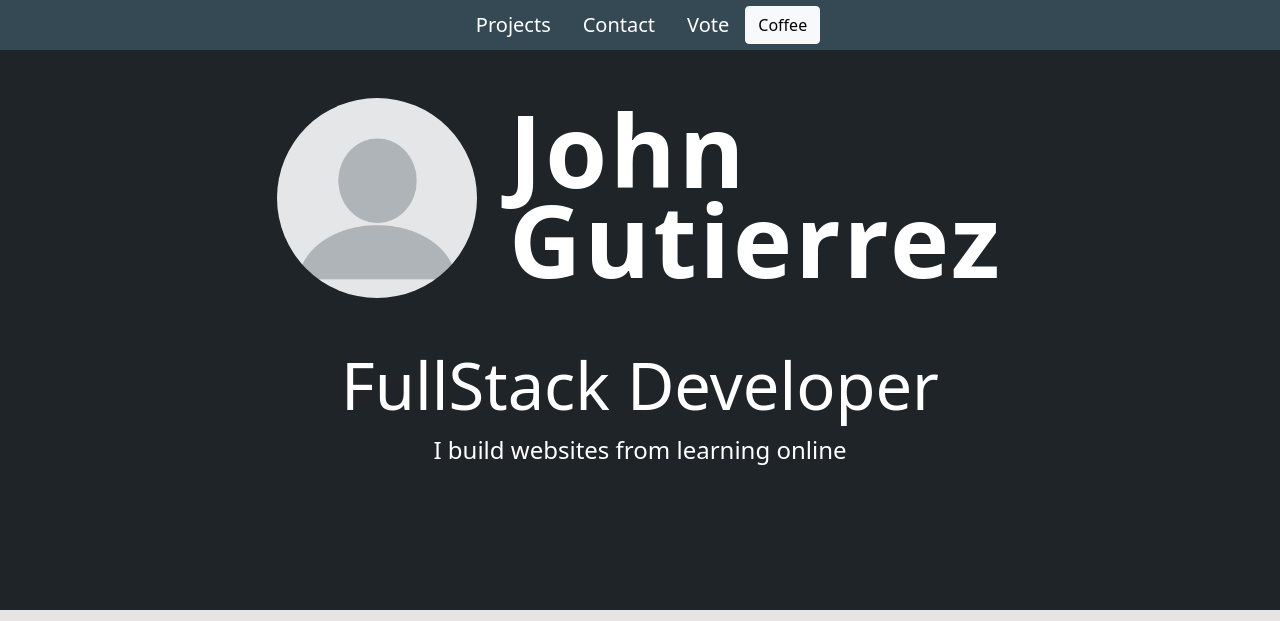
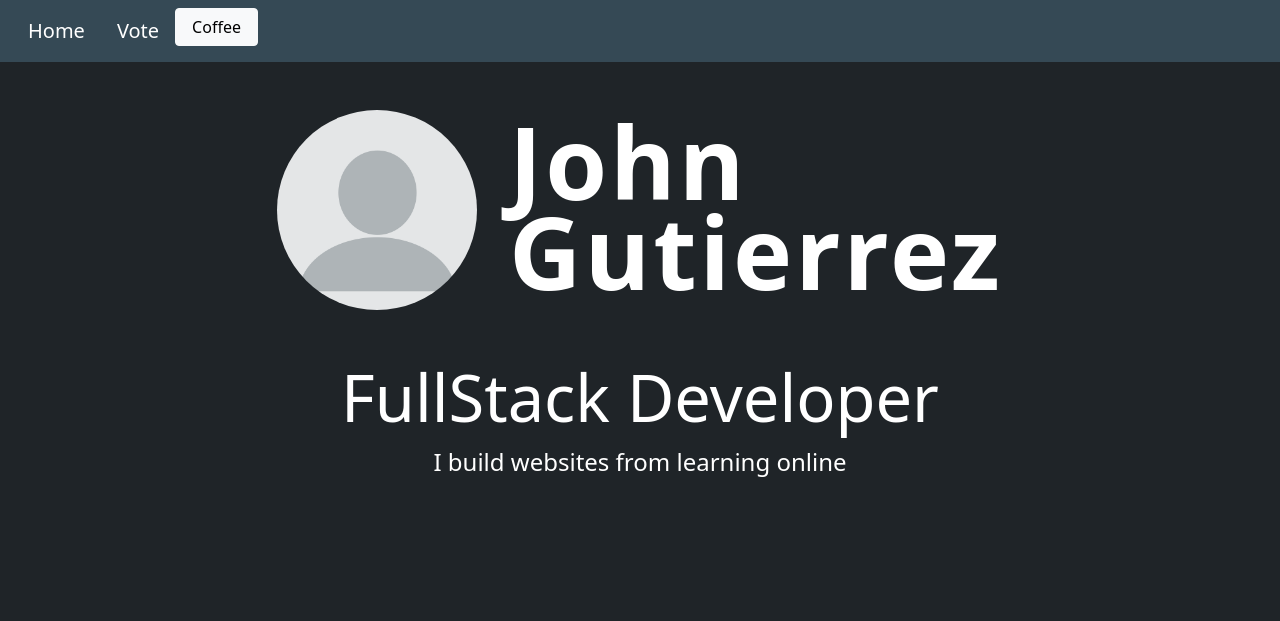
Before and after one commit to JohnG88/my_portfilio, a Django app: page / in a window 1280 px wide. Shown: the top 621 px of the page. Run offline with Django 4.2, Linux system fonts and the light colour scheme; data comes from the database, SQL or seed files in the repository; both versions use the stored data as it was after the commit; some libraries are stand-ins or nearby versions.

Commit message:
Added a bootsrtap navbar

```diff
--- a/base/templates/base/main.html
+++ b/base/templates/base/main.html
@@ -83,4 +83,6 @@
     {% endblock content %}
 
 </body>
+
+<script src="{% static 'js/main.js' %}"></script>
 </html>
--- a/base/templates/base/navbar.html
+++ b/base/templates/base/navbar.html
@@ -1,31 +1,55 @@
-<section class="navigation-bar">
+{% comment %} <a class="nav-link" href="{% url 'home' %}"> Projects </a>
 
-    <a class="nav-link" href="{% url 'home' %}">
-        Projects
-    </a>
+<a class="nav-link" href="#"> Contact </a>
 
-    <a class="nav-link" href="#">
-        Contact
-    </a>
+{% if request.user.is_authenticated %}
+<a class="nav-link" href="{% url 'add-project' %}"> Add Project </a>
+<a class="nav-link" href="{% url 'add-skill' %}"> Add Skill </a>
+<a class="nav-link" href="{% url 'inbox' %}"> Inbox </a>
 
-    {% if request.user.is_authenticated %}
-        <a class="nav-link" href="{% url 'add-project' %}">
-            Add Project
-        </a>
-        <a class="nav-link" href="{% url 'add-skill' %}">
-            Add Skill
-        </a>
-        <a class="nav-link" href="{% url 'inbox' %}">
-            Inbox
-        </a>
+{% endif %}
 
-    {% endif %}
+<a class="nav-link" href="{% url 'chart' %}"> Vote </a>
+<a class="btn btn-light" href="{% url 'donation' %}"> Coffee </a>
+{% endcomment %}
 
-    <a class="nav-link" href="{% url 'chart' %}">
-        Vote
-    </a>
-    <a class="btn btn-light" href="{% url 'donation' %}">
-        Coffee
-    </a>
-
-</section>
+<nav class="navbar navbar-expand-lg navbar-light">
+    <div class="container-fluid">
+        <button
+            class="navbar-toggler"
+            type="button"
+            data-bs-toggle="collapse"
+            data-bs-target="#navbarTogglerDemo03"
+            aria-controls="navbarTogglerDemo03"
+            aria-expanded="false"
+            aria-label="Toggle navigation"
+        >
+            <span class="navbar-toggler-icon"></span>
+        </button>
+        <div class="collapse navbar-collapse" id="navbarTogglerDemo03">
+            <ul class="navbar-nav me-auto mb-2 mb-lg-0">
+                <li class="nav-item">
+                    <a class="nav-link px-3" aria-current="page" href="{% url 'home' %}"
+                        >Home</a>
+                {% if request.user.is_authenticated %}
+                    <li class="nav-item">
+                        <a class="nav-link px-3" href="{% url 'add-project' %}"> Add Project </a>
+                    </li>
+                    <li class="nav-item">
+                        <a class="nav-link px-3" href="{% url 'add-skill' %}"> Add Skill </a>
+                    </li>
+                    <li class="nav-item">
+                        <a class="nav-link px-3" href="{% url 'inbox' %}"> Inbox </a>
+                    </li>
+                {% endif %}
+                </li>
+                <li class="nav-item">
+                    <a class="nav-link px-3" href="{% url 'chart' %}"> Vote </a>
+                </li>
+                <li class="nav-item">
+                    <a class="btn btn-light px-3" href="{% url 'donation' %}"> Coffee </a>
+                </li>
+            </ul>
+        </div>
+    </div>
+</nav>
--- /dev/null
+++ b/static/js/main.js
@@ -0,0 +1 @@
+console.log("main.js")
--- a/static/styles/main.css
+++ b/static/styles/main.css
@@ -14,12 +14,12 @@ body {
     padding-bottom: 2em;
 }
 
-.navigation-bar {
-    background-color: #354955;
-    height: 50px;
-    display: flex;
+nav {
+    background-color: #354955 !important;
+    /* height: 50px; */
+    /* display: flex;
     justify-content: center;
-    align-items: center;
+    align-items: center; */
 }
 
 /* add !important to change color of links */
```
Also changed, not shown: db.sqlite3.
